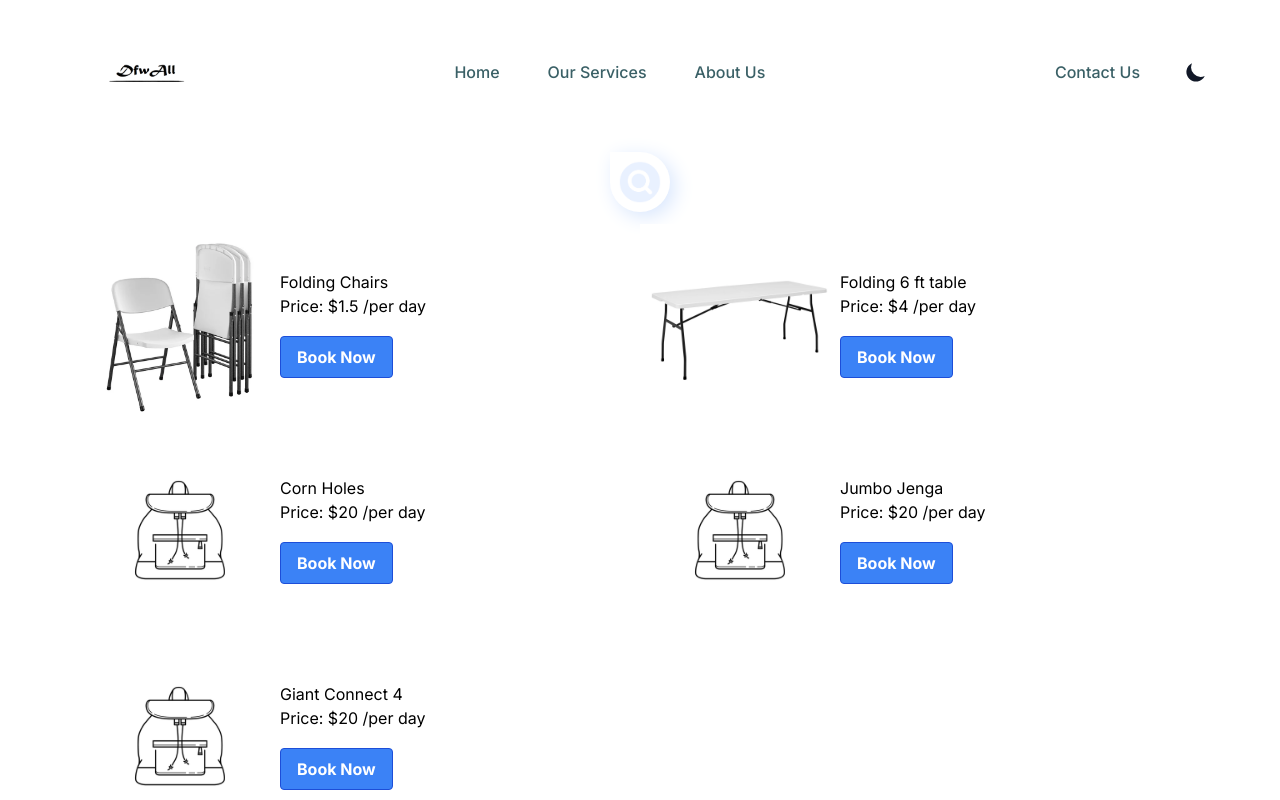
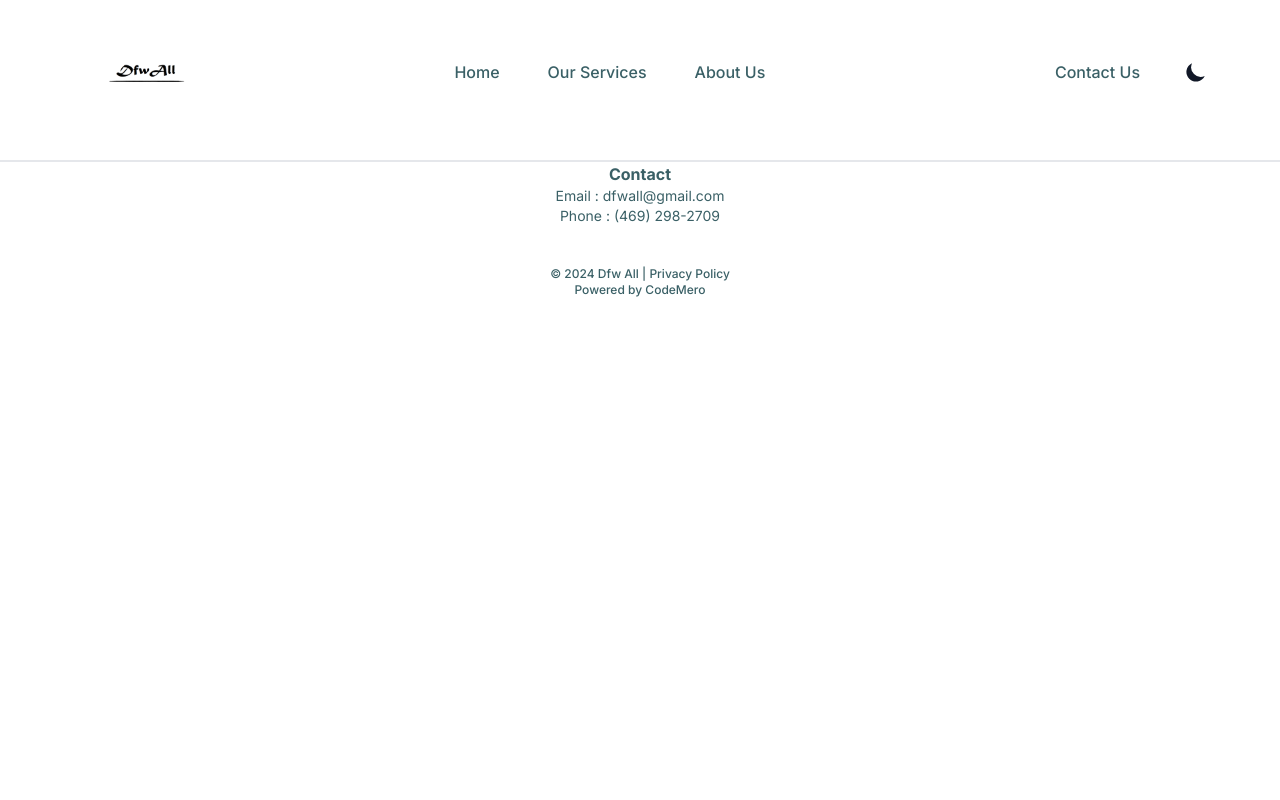
Before and after one commit to ujjwalbgn/rental.DFWall.com, a Next.js app: page /homepage in a window 1280 px wide. Shown: the top 800 px of the page. Built offline with nearby package versions, Linux system fonts and the light colour scheme.

Commit message:
initial empty template

```diff
--- a/src/components/productdetail/productDetails.js
+++ /dev/null
@@ -1,71 +0,0 @@
-// components/ProductDetail.js
-import React from 'react';
-import { useRouter } from 'next/router';
-import SwiperCore, { Navigation, Pagination, Autoplay } from 'swiper/core';
-import ProductSlider from '../../components/slider/slider';
-import 'swiper/css/bundle';
-import 'swiper/css';
-import 'swiper/css/free-mode';
-import 'swiper/css/navigation';
-import 'swiper/css/thumbs';
-
-SwiperCore.use([Navigation, Pagination, Autoplay]);
-
-const ProductDetail = () => {
-  const router = useRouter();
-  const { name, images, price } = router.query;
-
-  if (!name || !price) {
-    return <p>Loading...</p>;
-  }
-
-  // Convert the images query parameter into an array
-  const imageArray = Array.isArray(images) && images.length > 0 ? images : [];
-
-
-  const onButtonClick = () => {
-    router.push('/contactUs');
-  };
-
-  return (
-    <div>
-      <section className="section-product-detail relative mt-28 max-w-screen-xl px-6 sm:px-8 lg:px-16 mx-auto">
-        <div className="container">
-          <div className="wrapper grid md:grid-cols-2 grid-cols-1 items-center gap-[30x]s min-h-96">
-            <div className="wrapper-figure">
-            {imageArray && imageArray.length > 0 ? (
-                <ProductSlider images={imageArray} />
-              ) : (
-                <div className="no-image-placeholder">
-                  {/* Display a placeholder or any content when there are no images */}
-                  <p>No images available</p>
-                </div>
-              )}
-            </div>
-            <div className="wrapper-content">
-              <div className="wrapper-inform">
-                <span className="badge badge-darken">Chair</span>
-                <h1 className="heading-sm font-bold">{decodeURIComponent(name)}</h1>
-                <p className="text-md font-regular">Chair notes</p>
-              </div>
-              <div className="wrapper-detail">
-                <div className="price">
-                  <span className="text-md font-semi">Price:</span>
-                  <h3 className="text-xxl font-bold">{decodeURIComponent(price)} /per day</h3>
-                </div>
-                <button
-                  className="bg-blue-500 hover:bg-blue-700 text-white font-bold py-2 px-4 border border-blue-700 rounded"
-                  onClick={() => onButtonClick()}
-                >
-                  Book Now
-                </button>
-              </div>
-            </div>
-          </div>
-        </div>
-      </section>
-    </div>
-  );
-};
-
-export default ProductDetail;
--- a/src/components/products/productItem.js
+++ /dev/null
@@ -1,45 +0,0 @@
-// components/ProductItem.js
-import Link from 'next/link';
-import { useRouter } from 'next/router';
-
-const ProductItem = ({ product, onButtonClick }) => {
-  const formattedProductName = product.name.replace(/\s+/g, '-').toLowerCase();
-  const imageUrl = product.image && product.image.length > 0
-    ? `/productId-${product.id}/${encodeURIComponent(product.image[0])}`
-    : '/product-placeholder-image.png';
-
-  const allImageUrls = product.image && product.image.length > 0
-    ? product.image.map(image => `/productId-${product.id}/${encodeURIComponent(image)}`)
-    : [];
-
-  const router = useRouter();
-
-  return (
-    <div className="product-listing__item">
-      <div className="img-wrap">
-        <img src={imageUrl} alt={product.name} width="200" height="200" />
-      </div>
-      <div className="product-listing__item-wrapper">
-        <Link href={{
-          pathname: `/product/${formattedProductName}`,
-          query: {
-            name: encodeURIComponent(product.name),
-            images: allImageUrls,
-            price: encodeURIComponent(product.price),
-          },
-        }}>
-          <h3>{product.name}</h3>
-        </Link>
-        <p>Price: ${product.price} /per day</p>
-        <button
-          className="bg-blue-500 hover:bg-blue-700 text-white font-bold py-2 px-4 border border-blue-700 rounded"
-          onClick={() => onButtonClick(product.id)}
-        >
-          Book Now
-        </button>
-      </div>
-    </div>
-  );
-};
-
-export default ProductItem;
--- a/src/components/products/productListing.js
+++ /dev/null
@@ -1,80 +0,0 @@
-// components/ProductList.js
-import { useState, useEffect } from 'react';
-import ProductItem from './productItem';
-import SearchBar from '../searchBar/searchBar';
-import { useRouter } from 'next/router';
-
-
-const ProductList = () => {
-  // Example product data (you should replace this with your actual data)
-  const productList = [
-    { id: 1, name: 'Folding Chairs', price:1.5, image:['folding-chair-1.webp','folding-chair-2.webp'] },
-    { id: 2, name: 'Folding 6 ft table', price: 4 ,image:['folding-table-1.webp','folding-table-2.jpeg']},
-    { id: 3, name: 'Corn Holes', price: 20 },
-    { id: 4, name: 'Jumbo Jenga', price: 20 },
-    { id: 5, name: 'Giant Connect 4', price: 20 },
-  ];
-
-  const [products, setProducts] = useState(productList);
-  const [filteredProducts, setFilteredProducts] = useState([]);
-  const [currentPage, setCurrentPage] = useState(1);
-  const [itemsPerPage] = useState(5); // Number of products per page
-  const [noResults, setNoResults] = useState(false);
-  const indexOfLastItem = currentPage * itemsPerPage;
-  const indexOfFirstItem = indexOfLastItem - itemsPerPage;
-  const currentProducts = filteredProducts.slice(indexOfFirstItem, indexOfLastItem);
-
-  const handlePageChange = (pageNumber) => {
-    setCurrentPage(pageNumber);
-  };
-
-  const handleSearch = (searchTerm) => {
-    if (searchTerm.trim() === '') {
-      setFilteredProducts(products);
-      setNoResults(false);
-    } else {
-      const filtered = products.filter((product) =>
-        product.name.toLowerCase().includes(searchTerm.toLowerCase())
-      );
-      setFilteredProducts(filtered);
-      setNoResults(filtered.length === 0);
-    }
-    setCurrentPage(1);
-  };
-  const router = useRouter();
-  const handleButtonClick = () => {
-    router.push('/contactUs');
-  };
-
-  useEffect(() => {
-    setFilteredProducts(products);
-  }, [products]);
-
-  return (
-    <div className="pt-10 w-full flex flex-col">
-      <SearchBar onSearch={handleSearch} noResults={noResults} />
-      {!noResults ? (
-        <div className='product-listing'>
-          {currentProducts.map((product) => (
-            <ProductItem key={product.id} product={product}  onButtonClick={handleButtonClick} />
-          ))}
-        </div>
-      ) : (
-        <p className="no-results-text">No matching products found.</p>
-      )}
-      {filteredProducts.length > itemsPerPage && !noResults && (
-        <div>
-          {Array.from({ length: Math.ceil(filteredProducts.length / itemsPerPage) }).map(
-            (_, index) => (
-              <button key={index + 1} onClick={() => handlePageChange(index + 1)}>
-                {index + 1}
-              </button>
-            )
-          )}
-        </div>
-      )}
-    </div>
-  );
-};
-
-export default ProductList;
--- a/src/components/searchBar/searchBar.js
+++ /dev/null
@@ -1,21 +0,0 @@
-import React from 'react';
-
-
-const ProductSearchBar = ({ onSearch }) => {
-    const imageUrl = `search-icon.png`;
-  return (
-    <div className='product-search-bar pb-3'>
-    <div className="product-search-bar-wrapper">
-    <img className="search-icon" src={imageUrl} width="50" height="50" />
-    <input
-      type="text"
-      className='product-search darksoul-search-input'
-      placeholder="Search products..."
-      onChange={(e) => onSearch(e.target.value)}
-    />
-    </div>
-    </div>
-  );
-};
-
-export default ProductSearchBar;
--- a/src/pages/homepage/index.js
+++ b/src/pages/homepage/index.js
@@ -1,12 +1,3 @@
-import { motion } from "framer-motion";
-import ProductList from '../../components/products/productListing';
-
 export default function HomePage() {
-  return (
-     <section className="section-product-listing relative mt-28 max-w-screen-xl px-6 sm:px-8 lg:px-16 mx-auto">
-     <div className="container-fluid relative md:mx-4 mx-2">
-       <ProductList/>
-     </div>
-   </section>
-  );
+  return <div className="container-fluid relative md:mx-4 mx-2 mt-40"></div>;
 }
```
